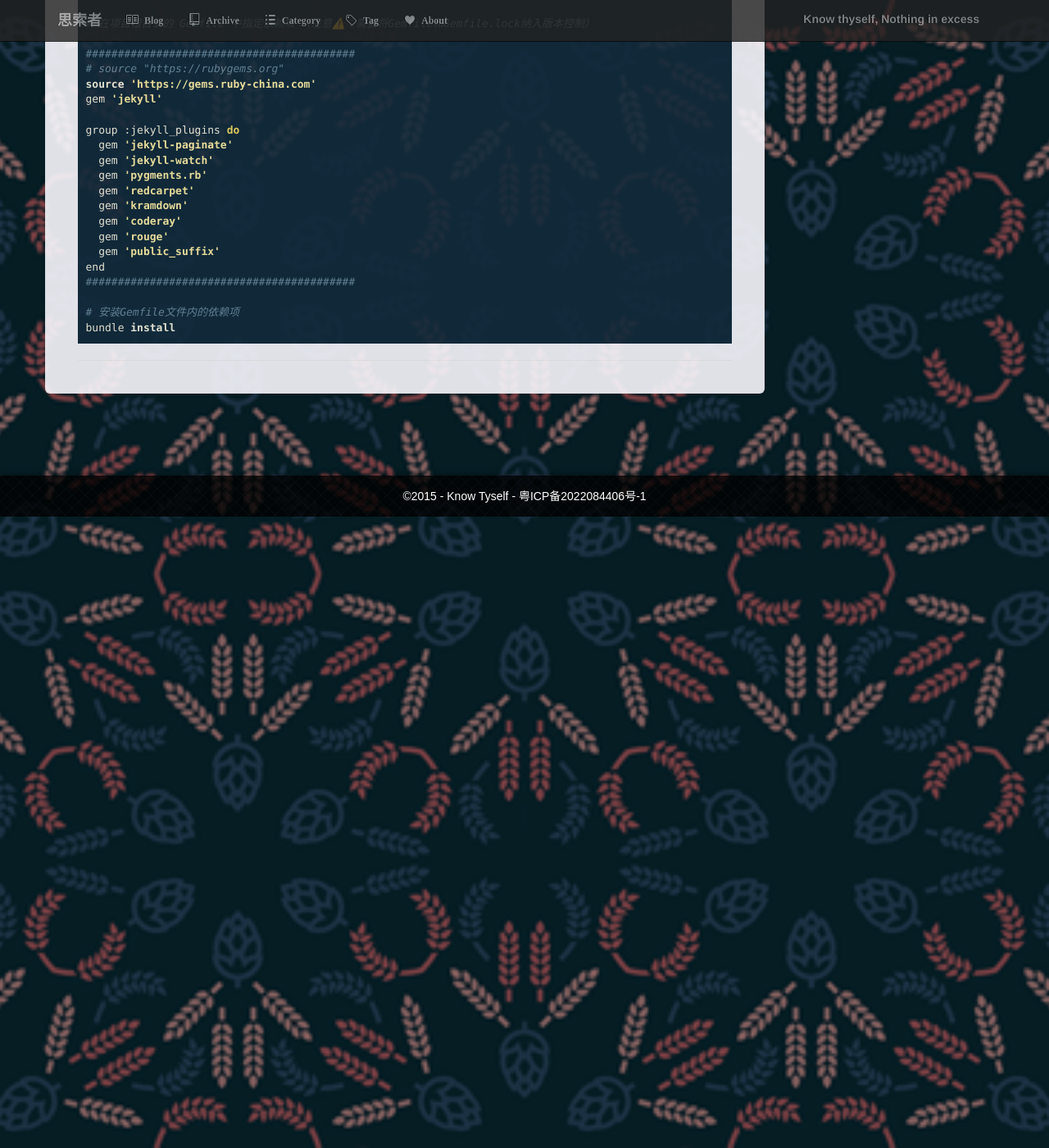
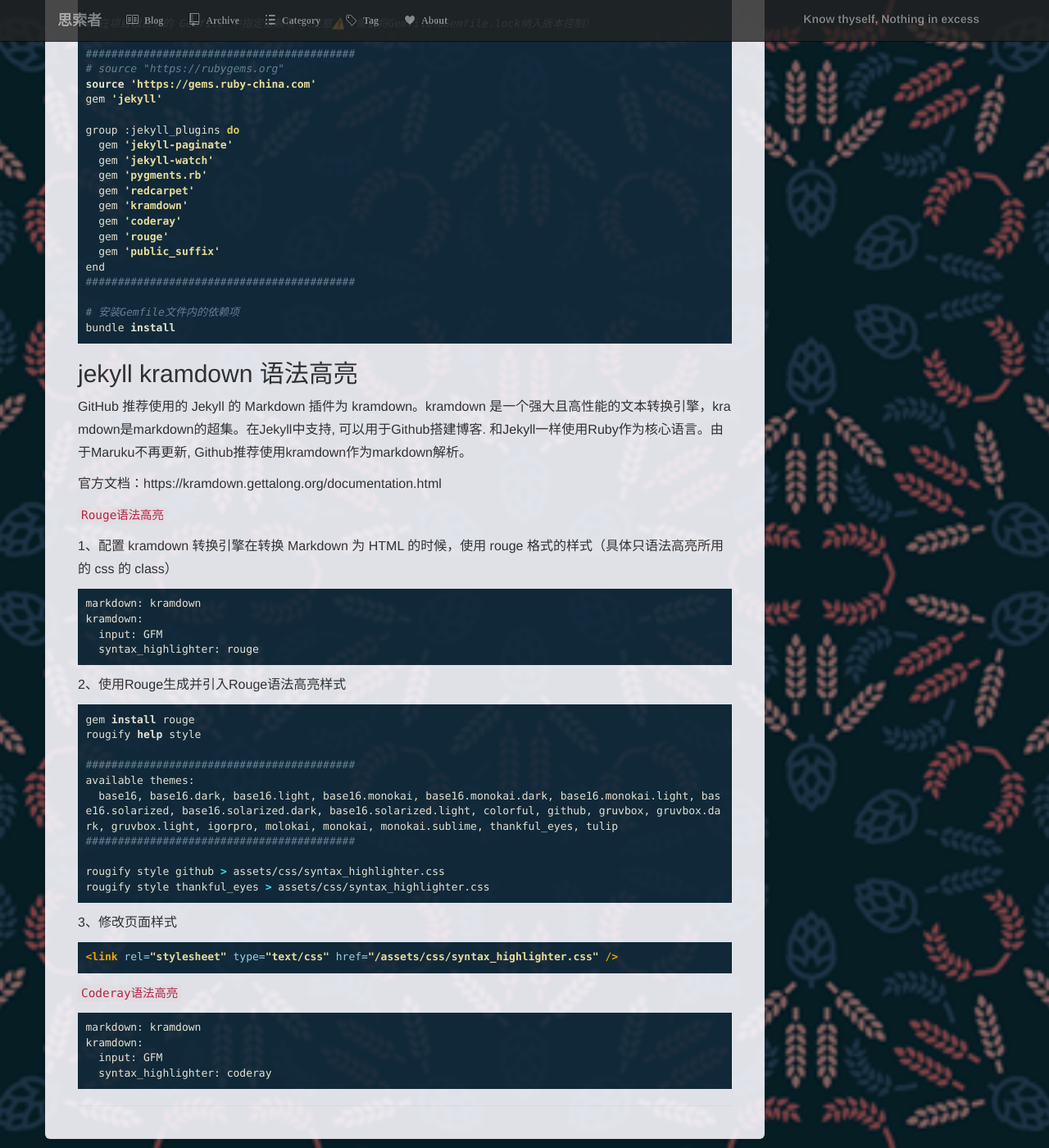
Before and after one commit to liushoukai/liushoukai.github.io, a Jekyll site: the page built from _posts/2020-04-04-ruby-jekyll.md, in a window 1280 px wide and 1400 px high, scrolled down 984 px. Shown: the whole window at 82% size. Built offline with Jekyll 4.4.1, drawn with Linux system fonts in a browser that asks for light colours; comment, search, counter and statistics services are not loaded.

Commit message:
Update jekyll post

````diff
--- a/_posts/2020-04-04-ruby-jekyll.md
+++ b/_posts/2020-04-04-ruby-jekyll.md
@@ -71,3 +71,45 @@ end
 # 安装Gemfile文件内的依赖项
 bundle install
 ```
+
+## jekyll kramdown 语法高亮
+
+GitHub 推荐使用的 Jekyll 的 Markdown 插件为 kramdown。kramdown 是一个强大且高性能的文本转换引擎，kramdown是markdown的超集。在Jekyll中支持, 可以用于Github搭建博客. 和Jekyll一样使用Ruby作为核心语言。由于Maruku不再更新, Github推荐使用kramdown作为markdown解析。
+
+官方文档：https://kramdown.gettalong.org/documentation.html
+
+`Rouge语法高亮`
+
+1、配置 kramdown 转换引擎在转换 Markdown 为 HTML 的时候，使用 rouge 格式的样式（具体只语法高亮所用的 css 的 class）
+```
+markdown: kramdown
+kramdown:
+  input: GFM
+  syntax_highlighter: rouge
+```
+2、使用Rouge生成并引入Rouge语法高亮样式
+```shell
+gem install rouge
+rougify help style
+
+##########################################
+available themes:
+  base16, base16.dark, base16.light, base16.monokai, base16.monokai.dark, base16.monokai.light, base16.solarized, base16.solarized.dark, base16.solarized.light, colorful, github, gruvbox, gruvbox.dark, gruvbox.light, igorpro, molokai, monokai, monokai.sublime, thankful_eyes, tulip
+##########################################
+
+rougify style github > assets/css/syntax_highlighter.css
+rougify style thankful_eyes > assets/css/syntax_highlighter.css
+```
+
+3、修改页面样式
+```html
+<link rel="stylesheet" type="text/css" href="{{ '/assets/css/syntax_highlighter.css' | prepend: site.baseurl }}" />
+```
+
+`Coderay语法高亮`
+```
+markdown: kramdown
+kramdown:
+  input: GFM
+  syntax_highlighter: coderay
+```
````
